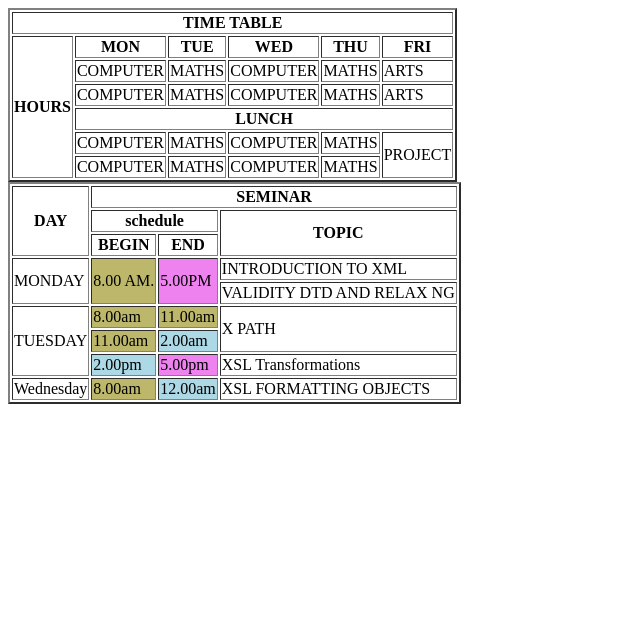
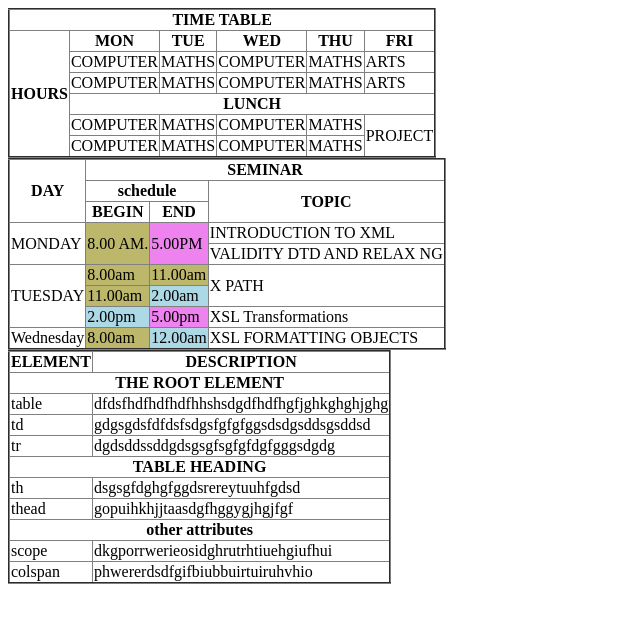
Before and after one commit to shivam-birla/html-learning, a plain HTML site: page tablels.html in a window 1280 px wide. Shown: the whole page, without its empty margins (0-640 px from the left). Drawn offline with Linux system fonts and the light colour scheme.

Commit message:
assignment content

```diff
--- a/tablels.html
+++ b/tablels.html
@@ -1,28 +1,36 @@
 <!DOCTYPE html>
 <html lang="en">
+
 <head>
   <meta charset="UTF-8">
   <meta http-equiv="X-UA-Compatible" content="IE=edge">
   <meta name="viewport" content="width=device-width, initial-scale=1.0">
-    <title>Document</title></head>
+  <title>Document</title>
+</head>
 <style>
-      .yellow{
+  th,td,tr,table{
+    border-collapse: collapse;
+  }
+  .yellow {
     background-color: darkkhaki;
   }
-      .violet{
+
+  .violet {
     background-color: violet;
   }
-      .blue{
+
+  .blue {
     background-color: lightblue;
   }
 </style>
+
 <body>
   <table border="2px">
     <tr>
       <th colspan="6">TIME TABLE</th>
     </tr>
     <tr>
-      <TH rowspan="6" >HOURS</TH>
+      <TH rowspan="6">HOURS</TH>
       <th>MON</th>
       <th>TUE</th>
       <th>WED</th>
@@ -47,7 +55,7 @@
     </TR>
     <TR>
 
-      <TH colspan="5" >LUNCH</TH>
+      <TH colspan="5">LUNCH</TH>
     </TR>
     <TR>
 
@@ -90,12 +98,12 @@
     </tr>
     <tr>
       <td rowspan="3">TUESDAY</td>
-      <td  class="yellow">8.00am</td>
-      <td  class="yellow">11.00am</td>
+      <td class="yellow">8.00am</td>
+      <td class="yellow">11.00am</td>
       <td rowspan="2">X PATH</td>
     </tr>
     <tr>
-      <td  class="yellow">11.00am</td>
+      <td class="yellow">11.00am</td>
       <td class="blue">2.00am</td>
     </tr>
     <tr>
@@ -105,9 +113,53 @@
     </tr>
     <tr>
       <td>Wednesday</td>
-  <td  class="yellow">8.00am</td>
+      <td class="yellow">8.00am</td>
       <td class="blue">12.00am</td>
       <td>XSL FORMATTING OBJECTS</td>
     </tr>
   </table>
+  <table border="2PX">
+    <tr>
+      <th>ELEMENT</th>
+      <th>DESCRIPTION</th>
+    </tr>
+    <tr>
+      <th colspan="2">THE ROOT ELEMENT</th>
+    </tr>
+    <tr>
+      <td>table</td>
+      <td>dfdsfhdfhdfhdfhhshsdgdfhdfhgfjghkghghjghg</td>
+    </tr>
+    <tr>
+      <td>td</td>
+      <td>gdgsgdsfdfdsfsdgsfgfgfggsdsdgsddsgsddsd</td>
+    </tr>
+    <tr>
+      <td>tr</td>
+      <td>dgdsddssddgdsgsgfsgfgfdgfgggsdgdg</td>
+    </tr>
+    <tr>
+      <th colspan="2">TABLE HEADING</th>
+    </tr>
+    <tr>
+      <td>th</td>
+      <td>dsgsgfdghgfggdsrereytuuhfgdsd</td>
+
+    </tr>
+    <tr>
+     <td> thead</td>
+     <td>gopuihkhjjtaasdgfhggygjhgjfgf</td>
+    </tr>
+    <tr>
+      <th colspan="2">other attributes</th>
+    </tr>
+    <tr>
+      <td>scope</td>
+      <td>dkgporrwerieosidghrutrhtiuehgiufhui</td>
+    </tr>
+    <tr>
+      <td>colspan</td>
+      <td>phwererdsdfgifbiubbuirtuiruhvhio</td>
+    </tr>
+  </table>
 </body>
```
Lines whose indentation alone changed are shown as unchanged.
